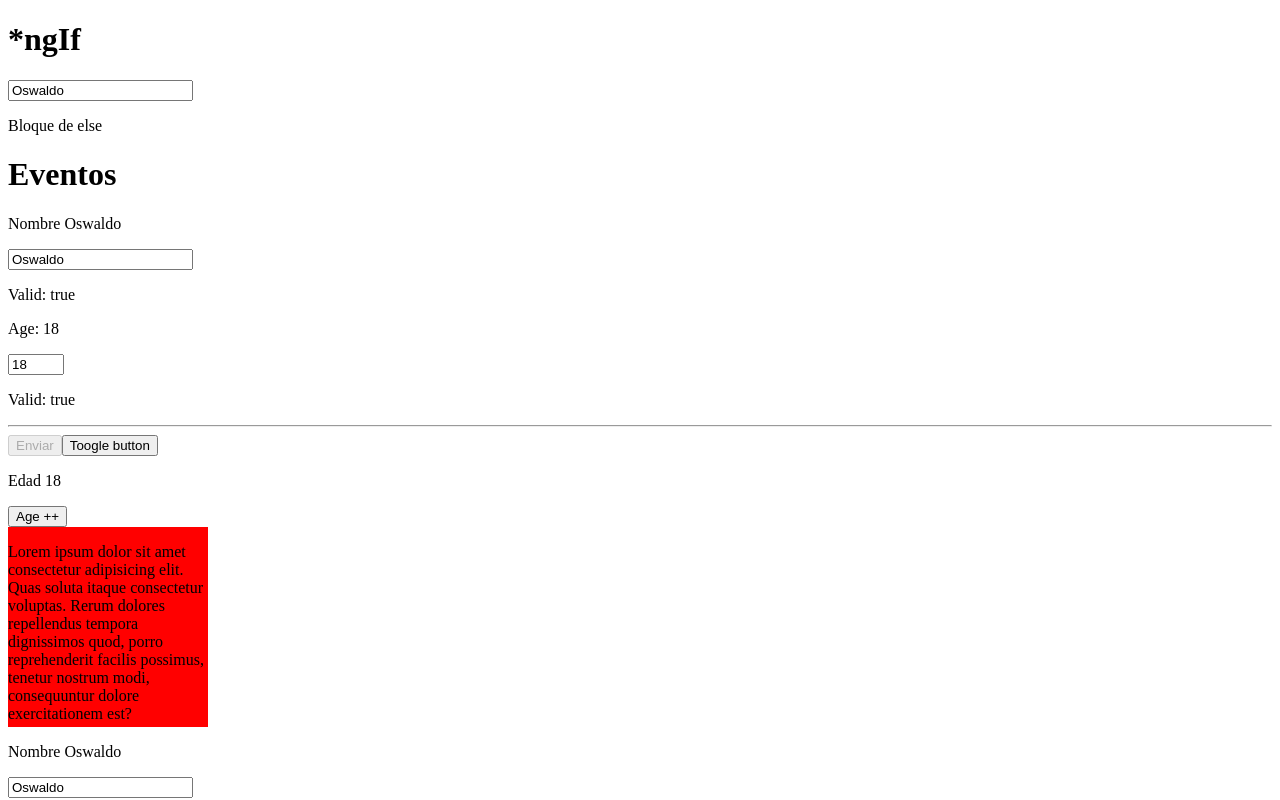
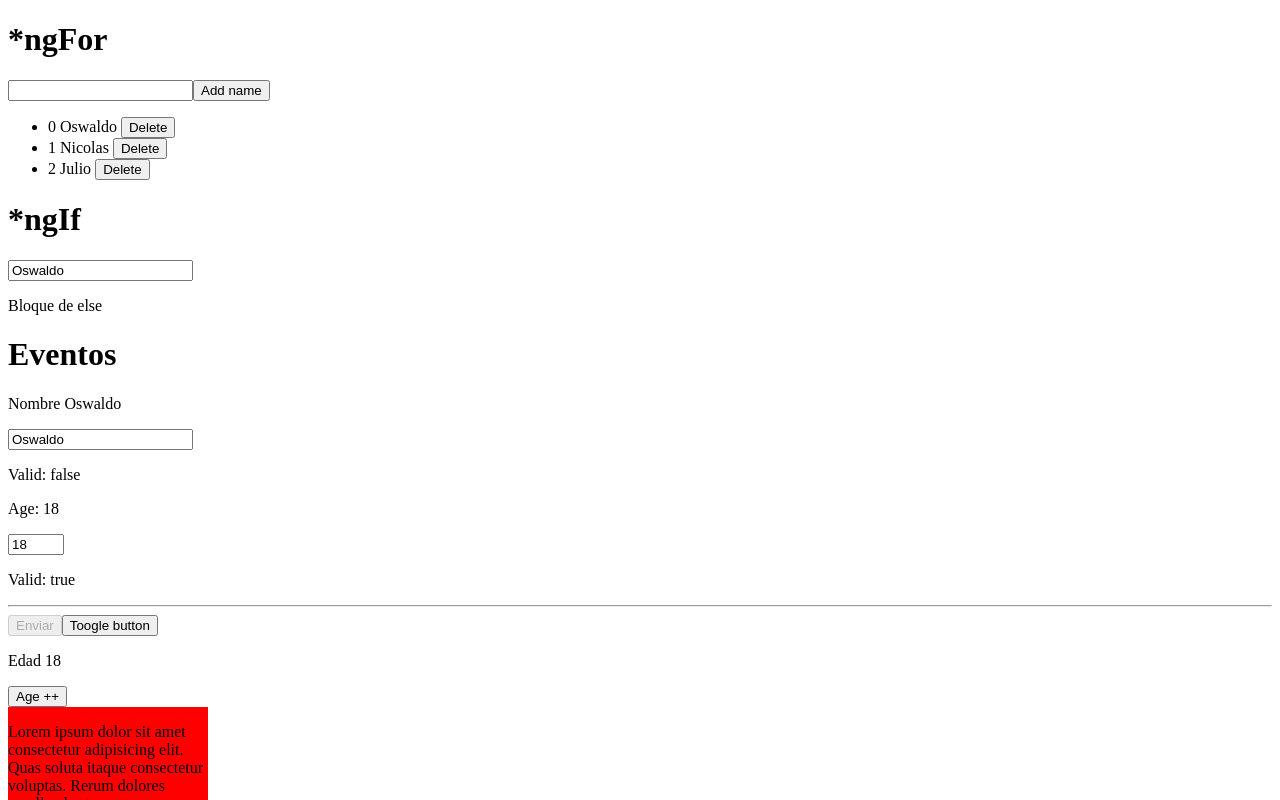
Before and after one commit to IngOswaldoGarcia/intraduction-angular-cli, an Angular app: page / in a window 1280 px wide. Shown: the top 800 px of the page. Built offline with nearby package versions, Linux system fonts and the light colour scheme.

Commit message:
Feat(12): Uso de *ngFor

```diff
--- a/src/app/app.component.html
+++ b/src/app/app.component.html
@@ -1,3 +1,14 @@
+<h1>*ngFor</h1>
+<input type="text" required #nameInput="ngModel" [(ngModel)]="newName">
+<button (click)="addName()">Add name</button>
+<ul>
+  <li *ngIf="names.length === 0">No hay nombres</li>
+  <li *ngFor="let name of names; index as i">
+    {{ i }} {{ name }}
+    <button (click)="deleteName(i)">Delete</button>
+  </li>
+</ul>
+
 <h1>*ngIf</h1>
 <input type="text" required [(ngModel)]="person.name">
 <p *ngIf="person.name === 'oswaldo'">Soy Oswaldo </p>
--- a/src/app/app.component.ts
+++ b/src/app/app.component.ts
@@ -15,6 +15,8 @@
     age: 18,
     image: 'https://d27jswm5an3efw.cloudfront.net/app/uploads/2019/07/insert-image-html.jpg',
   }
+  names: string[]= ['Oswaldo', 'Nicolas', 'Julio'];
+  newName = '';
 
   toogleButton() {
     this.btnDisabled = !this.btnDisabled;
@@ -33,4 +35,13 @@
     const element = event.target as HTMLInputElement;
     this.person.name = element.value;
   }
+
+  addName(){
+    this.names.push(this.newName);
+    this.newName = '';
+  }
+
+  deleteName(index: number){
+    this.names.splice(index, 1);
+  }
 }
```
